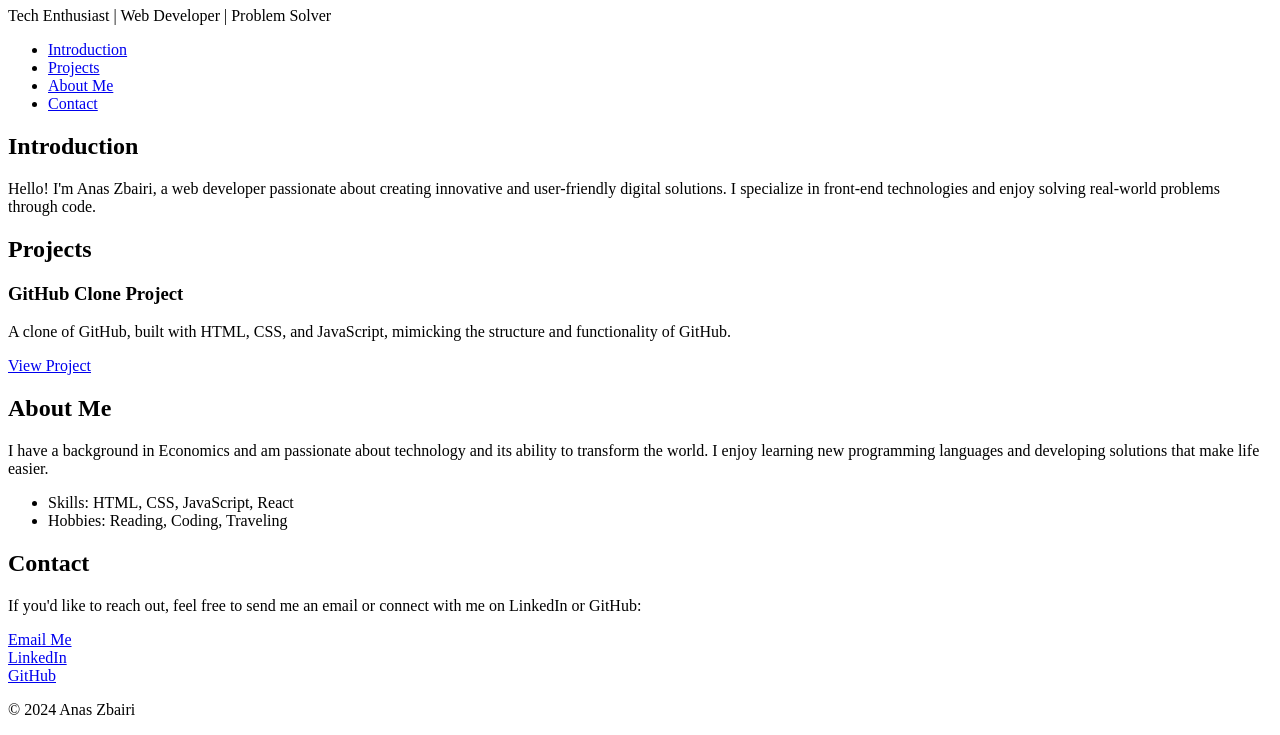
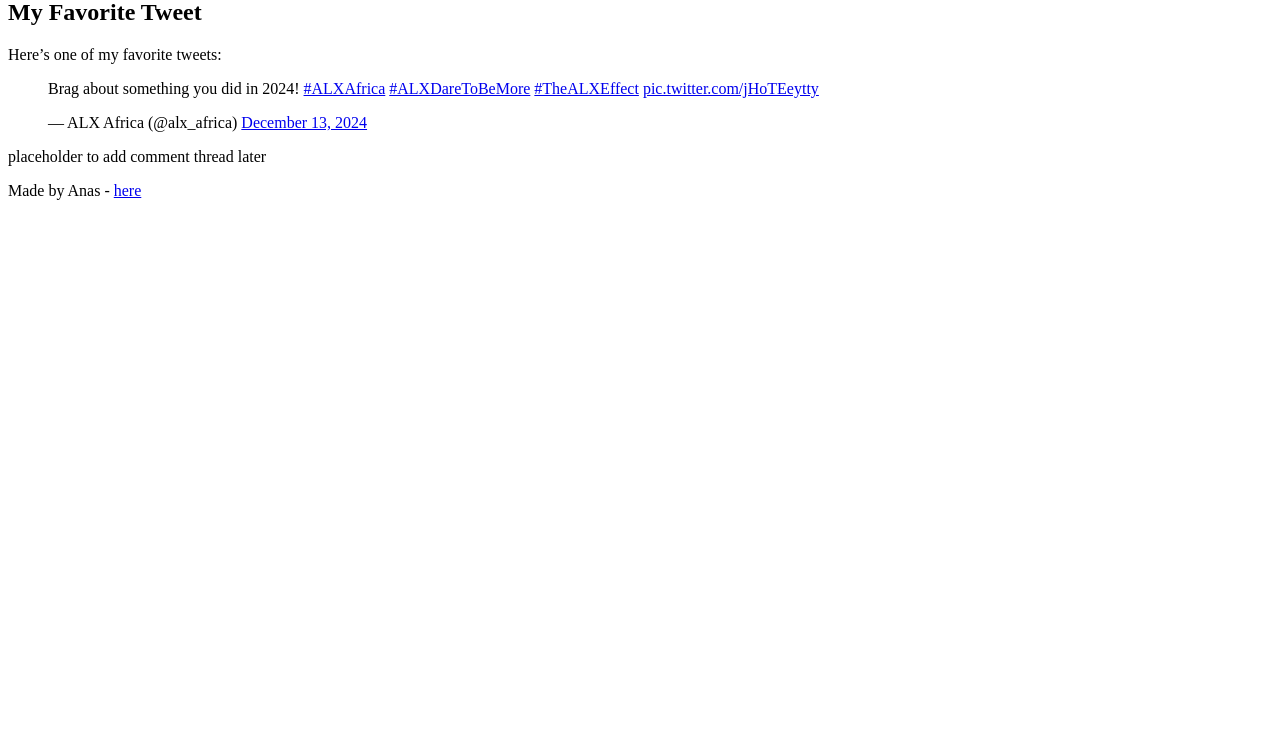
Before and after one commit to AnasZbairi/My_First_Portfolio, a plain HTML site: page html_basic/index.html in a window 1280 px wide. Shown: the part 73-808 px from the top of the page. Drawn offline with Linux system fonts and the light colour scheme.

Commit message:
Update index.html

```diff
--- a/html_basic/index.html
+++ b/html_basic/index.html
@@ -1,59 +1,42 @@
 <!DOCTYPE html>
 <html lang="en">
 <head>
-    <meta charset="utf-8">
-    <title>Anas Zbairi - Personal Portfolio</title>
+    <meta charset="UTF-8">
+    <meta name="viewport" content="width=device-width, initial-scale=1.0">
+    <title>My First Portfolio</title>
 </head>
 <body>
     <header>
-        <h1>Anas Zbairi</h1>
-        <p>Tech Enthusiast | Web Developer | Problem Solver</p>
+        <ul>
+            <li><a href="index.html">Home</a></li>
+            <li><a href="tweets.html">Tweets</a></li>
+        </ul>
     </header>
 
-    <nav>
-        <ul>
-            <li><a href="#introduction">Introduction</a></li>
-            <li><a href="#projects">Projects</a></li>
-            <li><a href="#about">About Me</a></li>
-            <li><a href="#contact">Contact</a></li>
-        </ul>
-    </nav>
-
-    <section id="introduction">
-        <h2>Introduction</h2>
-        <p>Hello! I'm Anas Zbairi, a web developer passionate about creating innovative and user-friendly digital solutions. I specialize in front-end technologies and enjoy solving real-world problems through code.</p>
-    </section>
-
-    <section id="projects">
-        <h2>Projects</h2>
-
-        <article class="project">
-            <h3>GitHub Clone Project</h3>
-            <p>A clone of GitHub, built with HTML, CSS, and JavaScript, mimicking the structure and functionality of GitHub.</p>
-            <a href="https://github.com/AnasZbairi/GitHubCloneProject" target="_blank">View Project</a>
+    <main>
+        <article>
+            <h1>My Favorite Tweet</h1>
+            <p>Here’s one of my favorite tweets:</p>
+            <blockquote class="twitter-tweet" data-media-max-width="560">
+                <p lang="en" dir="ltr">
+                    Brag about something you did in 2024!
+                    <a href="https://twitter.com/hashtag/ALXAfrica?src=hash&amp;ref_src=twsrc%5Etfw">#ALXAfrica</a>
+                    <a href="https://twitter.com/hashtag/ALXDareToBeMore?src=hash&amp;ref_src=twsrc%5Etfw">#ALXDareToBeMore</a>
+                    <a href="https://twitter.com/hashtag/TheALXEffect?src=hash&amp;ref_src=twsrc%5Etfw">#TheALXEffect</a>
+                    <a href="https://t.co/jHoTEeytty">pic.twitter.com/jHoTEeytty</a>
+                </p>
+                &mdash; ALX Africa (@alx_africa)
+                <a href="https://twitter.com/alx_africa/status/1867524880704712878?ref_src=twsrc%5Etfw">December 13, 2024</a>
+            </blockquote>
+            <script async src="https://platform.twitter.com/widgets.js" charset="utf-8"></script>
         </article>
-
-    </section>
-
-    <section id="about">
-        <h2>About Me</h2>
-        <p>I have a background in Economics and am passionate about technology and its ability to transform the world. I enjoy learning new programming languages and developing solutions that make life easier.</p>
-        <ul>
-            <li>Skills: HTML, CSS, JavaScript, React</li>
-            <li>Hobbies: Reading, Coding, Traveling</li>
-        </ul>
-    </section>
-
-    <section id="contact">
-        <h2>Contact</h2>
-        <p>If you'd like to reach out, feel free to send me an email or connect with me on LinkedIn or GitHub:</p>
-        <a href="mailto:ana96box2@gmail.com">Email Me</a><br>
-        <a href="https://www.linkedin.com/in/anas-zbairi-8179a4247/" target="_blank">LinkedIn</a><br>
-        <a href="https://github.com/AnasZbairi" target="_blank">GitHub</a>
-    </section>
+        <aside>
+            <p>placeholder to add comment thread later</p>
+        </aside>
+    </main>
 
     <footer>
-        <p>&copy; 2024 Anas Zbairi</p>
-    </footer>
+    <p>Made by Anas - <a href="https://www.linkedin.com/in/anas-zbairi-8179a4247/" target="_blank">here</a></p>
+</footer>
 </body>
 </html>
```
